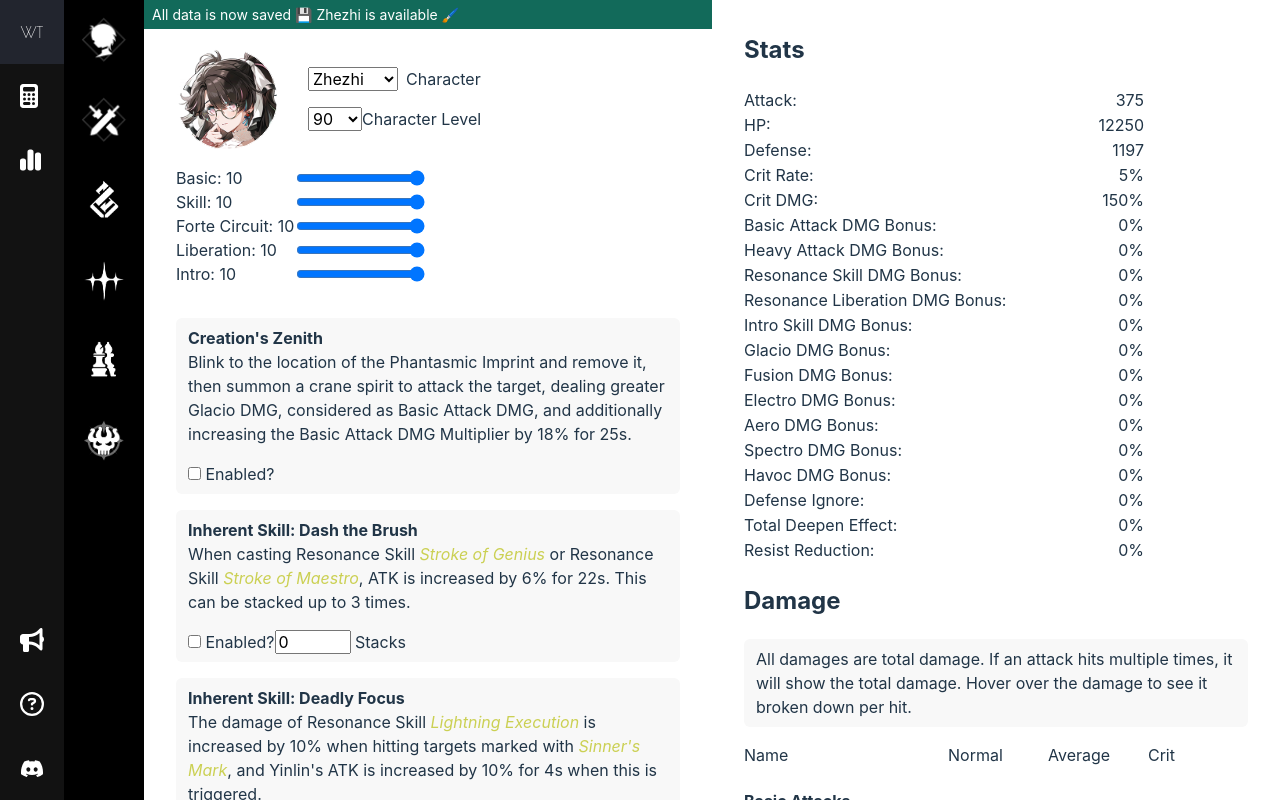
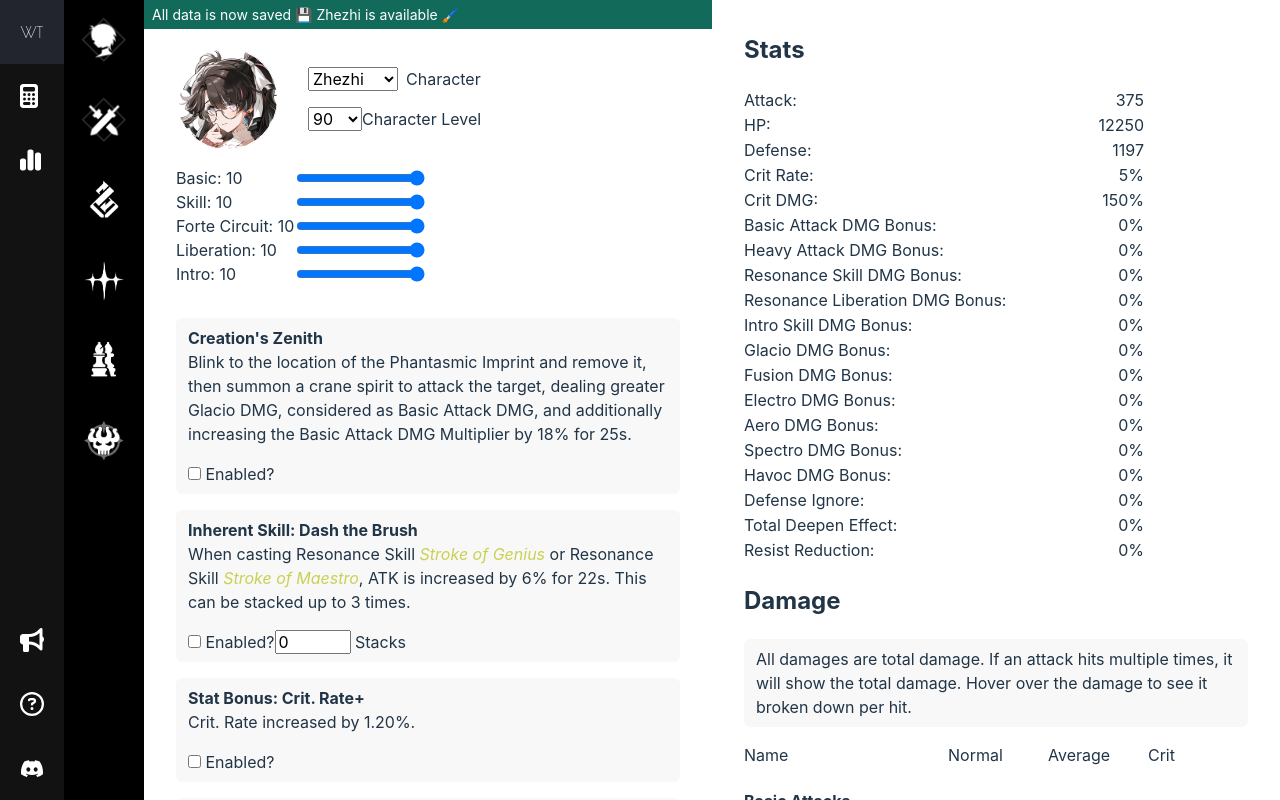
Before and after one commit to ryanbenson/wuthering-waves-optimizer, a Vue app: page / in a window 1280 px wide. Built offline with nearby package versions, Linux system fonts and the light colour scheme.

Commit message:
Removes incorrect buff from Zhezhi

```diff
--- a/src/characters/Zhezhi/buffs.ts
+++ b/src/characters/Zhezhi/buffs.ts
@@ -39,25 +39,6 @@ export const buffs = [
     ],
     minStacks: 0,
     maxStacks: 3,
-    alwaysEnabled: false,
-  },
-  {
-    key: "InherentSkillDeadlyFocus",
-    name: "Inherent Skill: Deadly Focus",
-    details: `<div class="skilldescription">The damage of Resonance Skill <span class="Highlight">Lightning Execution</span> is increased by 10% when hitting targets marked with <span class="Highlight">Sinner's Mark</span>, and Yinlin's ATK is increased by 10% for 4s when this is triggered.</div>`,
-    hasStacks: false,
-    modifiers: [
-      {
-        modifySpecificTalents: ["LightningExecutionDamage"],
-        modifierValue: 0.1,
-      },
-      {
-        modifier: "ATK",
-        modifierValue: 0.1,
-      },
-    ],
-    minStacks: 0,
-    maxStacks: 0,
     alwaysEnabled: false,
   },
   {
```
